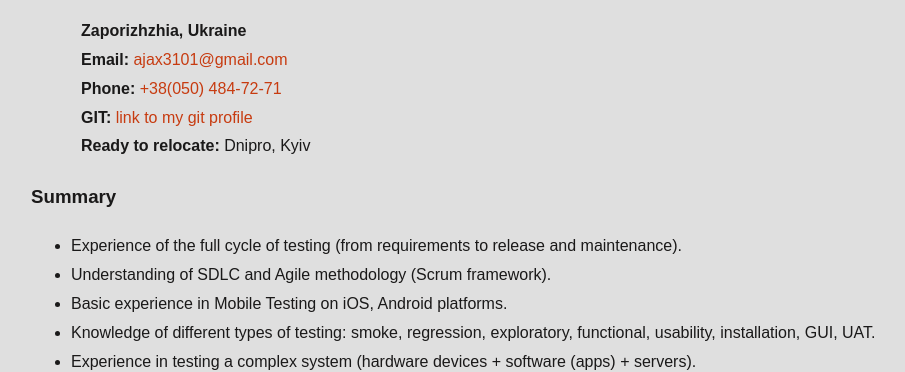
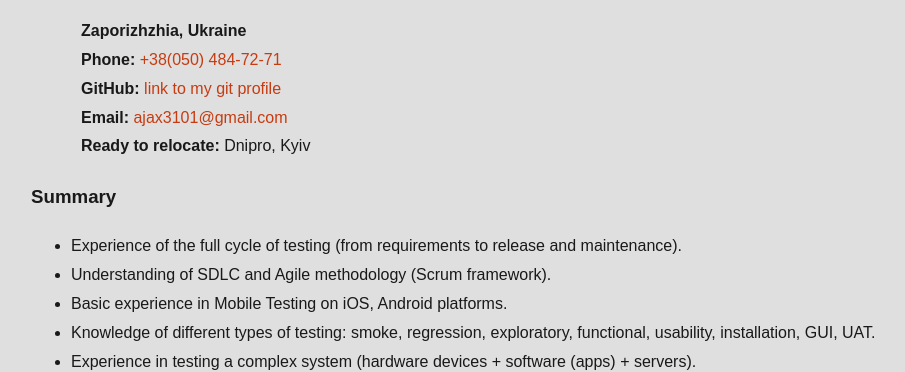
Before and after one commit to ajax3101/rsschool-cv, a plain HTML site: page index.html in a window 1280 px wide. Shown: the part 432-804 px from the top of the page, without its empty margins (97-1002 px from the left). Drawn offline with Linux system fonts and the light colour scheme.

Commit message:
fix: html file

```diff
--- a/index.html
+++ b/index.html
@@ -21,15 +21,15 @@
                     <span class="location text-bold">Zaporizhzhia, Ukraine</span>
                 </li>
                 <li class="contacts-item">
-                    <span class="text-bold">Email:</span> <a href="mailto:ajax3101@gmail.com" target="_blank" class="contacts-link">ajax3101@gmail.com</a>
-                </li>
-                <li class="contacts-item">
                     <span class="text-bold">Phone:</span>
                     <a href="tel:+38(050)484-72-71">+38(050) 484-72-71</a>
                 </li>
                 <li class="contacts-item">
-                    <span class="text-bold">GIT:</span>
+                    <span class="text-bold">GitHub:</span>
                     <a href="https://github.com/ajax3101" target="_blank" class="contacts-link">link to my git profile</a>
+                </li>
+                <li class="contacts-item">
+                    <span class="text-bold">Email:</span> <a href="mailto:ajax3101@gmail.com" target="_blank" class="contacts-link">ajax3101@gmail.com</a>
                 </li>
                 <li class="contacts-item">
                     <span class="text-bold">Ready to relocate:</span> Dnipro, Kyiv
```
